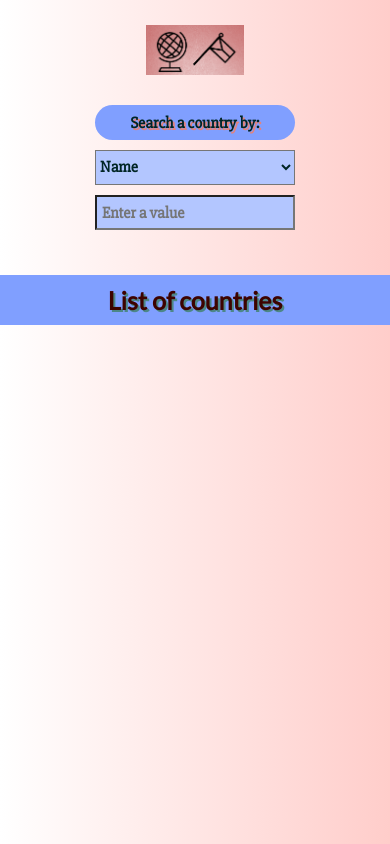
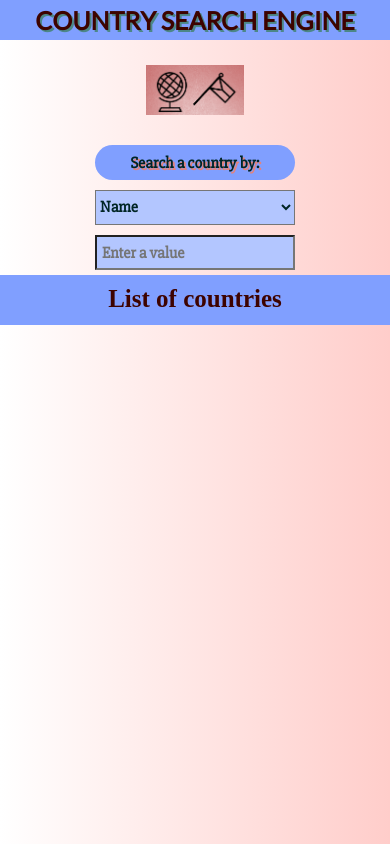
Before and after one commit to barceolga/12.6_API_CountriesSearchEngine, a website: page index.html in a window 390 px wide. Drawn offline with nearby package versions, Linux system fonts and the light colour scheme.

Commit message:
Update style for project (for all media queries)

```diff
--- a/sass/style.scss
+++ b/sass/style.scss
@@ -40,10 +40,41 @@ body {
   display: flex;
   flex-direction: row;
 }
-
+.header {
+  width: 100vw;
+  position: fixed;
+  top: 0;
+  left: 0;
+  height: 105px;
+  background-color: $project-blue;
+  z-index: 1;
+  .buttons_title {
+    h1 {
+      font-family: $main-font;
+      font-size: 45px;
+      font-weight: 800;
+      text-transform: uppercase;
+      color: $deep-brown;
+      text-shadow: 2px 2px #4C8787;
+      margin: 25px auto;
+      text-align: center;
+    }
+  }
+  .list-title {
+    h2 {
+      color: $deep-brown;
+      text-shadow: 2px 2px #4C8787;
+      font-family: $main-font;
+      font-size: 45px;
+      font-weight: 600;
+      margin: 25px 0;
+      text-align: center;
+    }
+  }
+}
   .buttons {
     position: fixed;
-    top: 0;
+    top: 105px;
     left: 0;
     display: flex;
     flex-direction: column;
@@ -60,22 +91,6 @@ body {
         }
       }
     }
-   .button_title {
-     width: 100%;
-     background-color: $project-blue;
-     border: none;
-     h1 {
-       font-family: $main-font;
-       font-size: 45px;
-       font-weight: 800;
-       text-transform: uppercase;
-       color: $deep-brown;
-       text-shadow: 2px 2px #4C8787;
-       margin: 25px auto;
-       text-align: center;
-     }
-   }
-
 
     button {
       width: 200px;
@@ -139,29 +154,12 @@ body {
    flex-direction: column;
    align-items: center;
    justify-content: flex-start;
+   height: auto;
    position: absolute;
    top: 0;
    right: 0;
    .display_list-title {
-      display: flex;
-      justify-content: center;
-      align-items: center;
-      position: fixed;
-      top: 0;
-      right: 0;
-      width: 50%;
-      background-color: $project-blue;
-      z-index: 1;
-      border: none;
-     h2 {
-       color: $deep-brown;
-       text-shadow: 2px 2px #4C8787;
-       font-family: $main-font;
-       font-size: 45px;
-       font-weight: 600;
-       margin: 25px 0;
-       text-align: left;
-     }
+      display: none;
    }
    .border {
      width: 550px;
@@ -247,7 +245,7 @@ body {
 @media #{$phone_portrait} {
 
   body {
-    overflow-y: auto;
+
     .col-xs-1 {width: 8.33%;}
     .col-xs-2 {width: 16.66%;}
     .col-xs-3 {width: 25%;}
@@ -261,20 +259,28 @@ body {
     .col-xs-11 {width: 91.66%;}
     .col-xs-12 {width: 100%;}
 
-    .row {
+    .header{
+      display: flex;
       flex-direction: column;
-      height: auto;
-    }
-    .buttons {
-      z-index: 1;
-      background: linear-gradient(to right, #fff, #FFCDCA);
-      .button_title {
+      .buttons_title {
         h1 {
           font-size: 25px;
           text-align: center;
           margin: 5px auto;
         }
       }
+      .list-title {
+        display: none;
+      }
+    }
+    .row {
+      flex-direction: column;
+      height: auto;
+    }
+    .buttons {
+      top: 40px;
+      z-index: 1;
+      background: linear-gradient(to right, #fff, #FFCDCA);
       button {
         margin: 5px;
         height: 35px;
@@ -306,13 +312,20 @@ body {
         width: 100vw;
       }
       .display_list-title {
+        position:fixed;
+        display: block;
         top: 275px;
         left: 0;
         width: 100%;
         height: 50px;
+        z-index: 1;
+        background-color: $project-blue;
         h2 {
           font-size: 25px;
           text-align: center;
+          color: $deep-brown;
+          margin: 0 auto;
+          padding: 10px;
         }
       }
 
@@ -332,10 +345,11 @@ body {
         li {
           width: 100vw;
           font-size: 14px;
+          height: auto;
         }
         .countries_list-special {
           font-size: 16px;
-          width: 90px;
+          width: 100px;
         }
       }
     }
@@ -360,11 +374,32 @@ body {
     .col-sm-11 {width: 91.66%;}
     .col-sm-12 {width: 100%;}
 
+    .header{
+      display: flex;
+      flex-direction: column;
+      .buttons_title {
+        h1 {
+          font-size: 24px;
+          text-align: center;
+          margin: 0 auto;
+          padding: 5px;
+        }
+      }
+      .list-title {
+        h2 {
+          font-size: 24px;
+          text-align: center;
+          margin: 0 auto;
+          padding: 15px;
+        }
+      }
+    }
     .row {
       flex-direction: row;
       height: auto;
     }
     .buttons {
+       top: 78px;
       .button_search {
        div {
          .buttons_logo {
@@ -373,17 +408,6 @@ body {
            transform: scale(0.75);
          }
        }
-      }
-      .button_title {
-        background-color: $project-blue;
-        height: 80px;
-        border: none;
-        h1 {
-          font-size: 24px;
-          text-align: center;
-          margin: 10px auto 0 auto;
-          padding: 5px;
-        }
       }
       button {
         margin: 5px;
@@ -405,12 +429,7 @@ body {
     .display_list {
 
       .display_list-title {
-        width: 66.66%;
-        height: 80px;
-        h2 {
-          font-size: 24px;
-          margin: 10px auto 0 auto;
-        }
+        display: none;
       }
       .border {
         width: 300px;
@@ -433,10 +452,11 @@ body {
         li {
           width: 300px;
           font-size: 14px;
+          height: auto;
         }
         .countries_list-special {
           font-size: 16px;
-          width: 90px;
+          width: 100px;
         }
       }
     }
@@ -446,7 +466,6 @@ body {
 
   body {
     width: 100vw;
-    overflow-x: hidden;
 
     .col-md-1 {width: 8.33%;}
     .col-md-2 {width: 16.66%;}
@@ -461,16 +480,32 @@ body {
     .col-md-11 {width: 91.66%;}
     .col-md-12 {width: 100%;}
 
+    .header {
+      .buttons_title {
+        h1 {
+          font-size: 22px;
+          text-align: center;
+        }
+      }
+      .list-title {
+        h2 {
+          font-size: 22px;
+          text-align: center;
+        }
+      }
+    }
+
     .row {
       flex-direction: row;
       height: auto;
     }
     .buttons {
+      top: 77px;
       .button_search {
         div {
           .buttons_logo {
             display: block;
-            margin: 25px auto 0 auto;
+            margin: 15px auto 0 auto;
             transform: scale(0.75);
           }
         }
@@ -485,19 +520,12 @@ body {
         }
       }
     .display_list {
-      .display_list-title {
-        width: 58.33%;
-        margin: 0;
-        h2 {
-          font-size: 22px;
-        }
-      }
       .border {
         width: 400px;
       }
 
       ul#countries {
-        margin: 80px 5px 25px 0;
+        margin: 80px 5px 190px 0;
         li {
           font-size: 16px;
         }
@@ -525,7 +553,6 @@ body {
 
 @media #{$desktop_small} {
   body {
-     overflow-x:  hidden;
     .col-lg-1 {width: 8.33%;}
     .col-lg-2 {width: 16.66%;}
     .col-lg-3 {width: 25%;}
@@ -538,34 +565,29 @@ body {
     .col-lg-10 {width: 83.33%;}
     .col-lg-11 {width: 91.66%;}
     .col-lg-12 {width: 100%;}
-    .row  {
-      overflow-x:  hidden;
-    }
-    .buttons {
-      .button_title {
-          background-color: $project-blue;
-          width: 100%;
-          h1 {
-            font-size: 30px;
-            text-align: center;
+
+    .header {
+      .buttons_title {
+        h1 {
+          font-size: 30px;
+          text-align: center;
+        }
+      }
+      .list-title {
+        h2 {
+          font-size: 30px;
+          text-align: center;
         }
       }
     }
+
     .display_list {
       align-items: flex-end;
       .border {
         width: 500px;
       }
-      .display_list-title {
-        width: 58.34%;
-        background-color: $project-blue;
-        h2 {
-          font-size: 30px;
-          text-align: center;
-        }
-      }
       ul#countries {
-        margin: 80px 5px 25px 0;
+        margin: 100px 5px 25px 0;
         li {
           font-size: 20px;
         }
```
Also changed, not shown: css/style.css, 1 other file.
